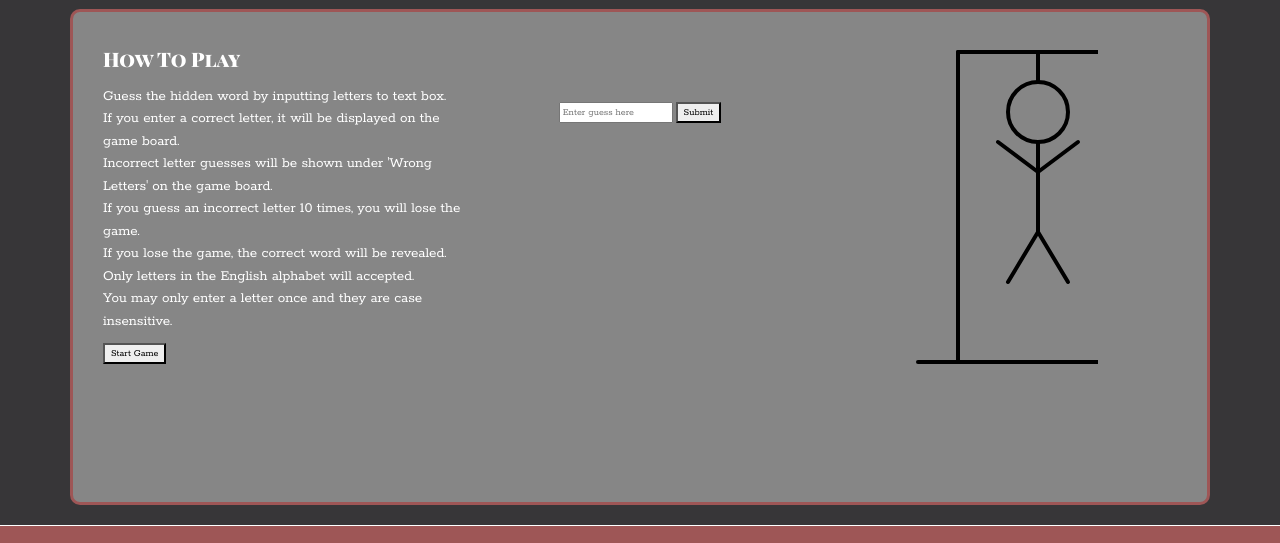
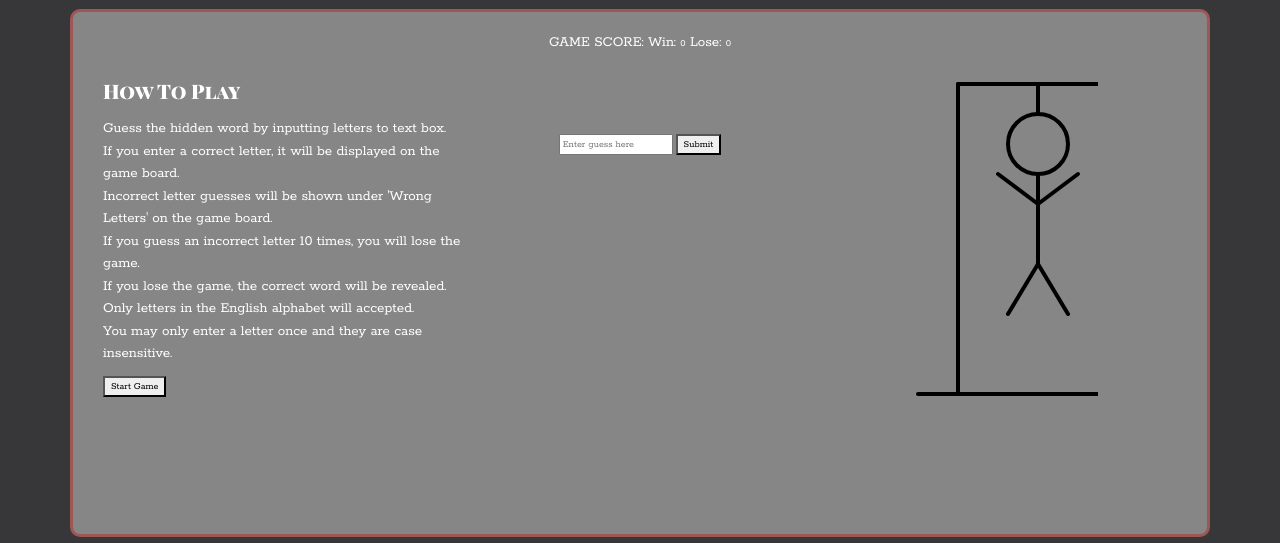
Before and after one commit to Daisy-McG/Hangman, a plain HTML site: page index.html in a window 1280 px wide. Shown: the part 201-744 px from the top of the page. Drawn offline with nearby package versions, Linux system fonts and the light colour scheme.

Commit message:
Added elements for keeping score

```diff
--- a/index.html
+++ b/index.html
@@ -28,6 +28,15 @@
 
     <main>
         <div class="container game-container">
+            <div class="row no-gutters">
+                <!-- Game scores -->
+                <div class="col-12 text-center" id="score">
+                    <p>GAME SCORE:
+                        Win: <span class="win">0</span>
+                        Lose: <span class="lose">0</span>
+                    </p>
+                </div>
+            </div>
             <div class="row no-gutters">
                 <div class="col-sm-12 col-md-4">
                     <!-- Hangman game instructions -->
```
